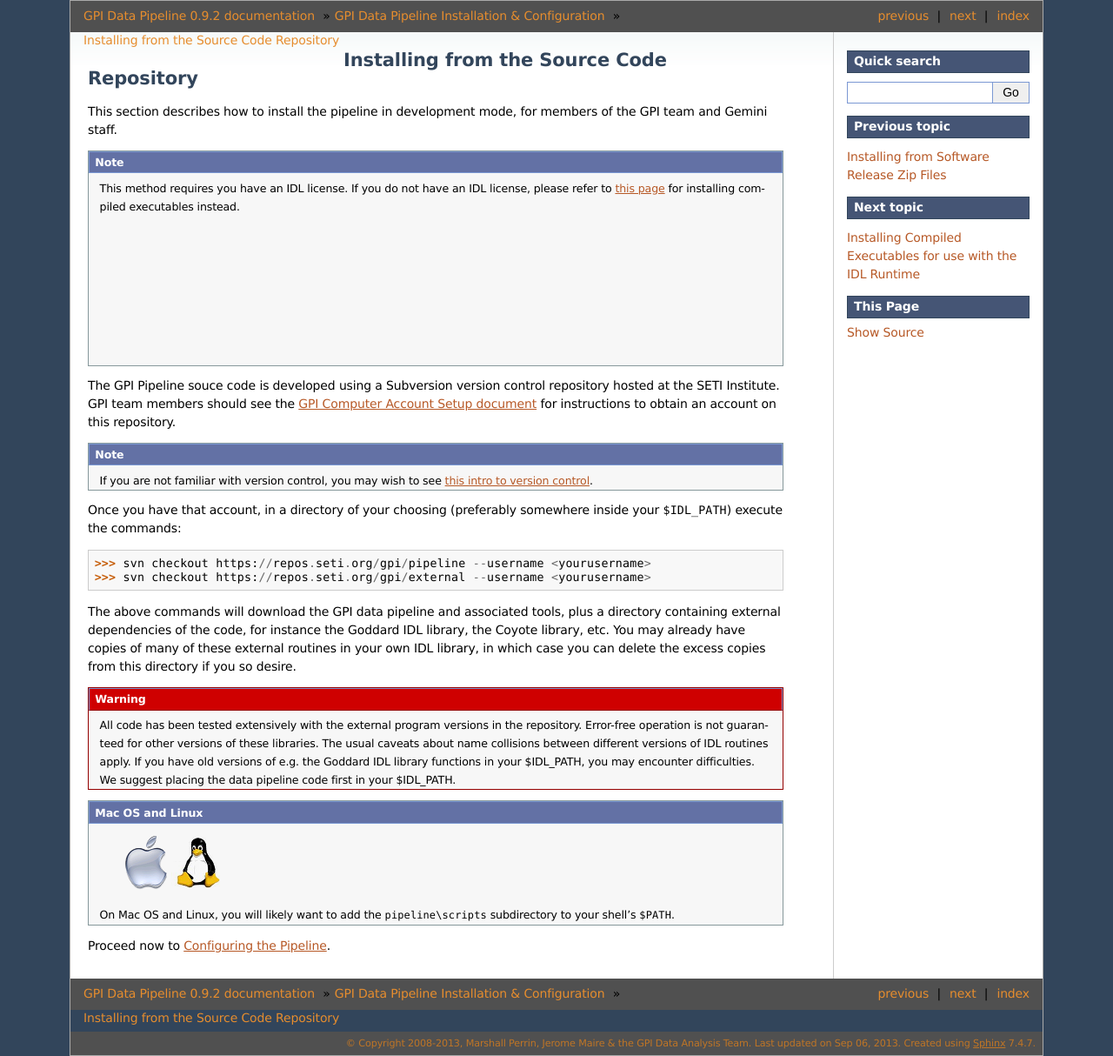
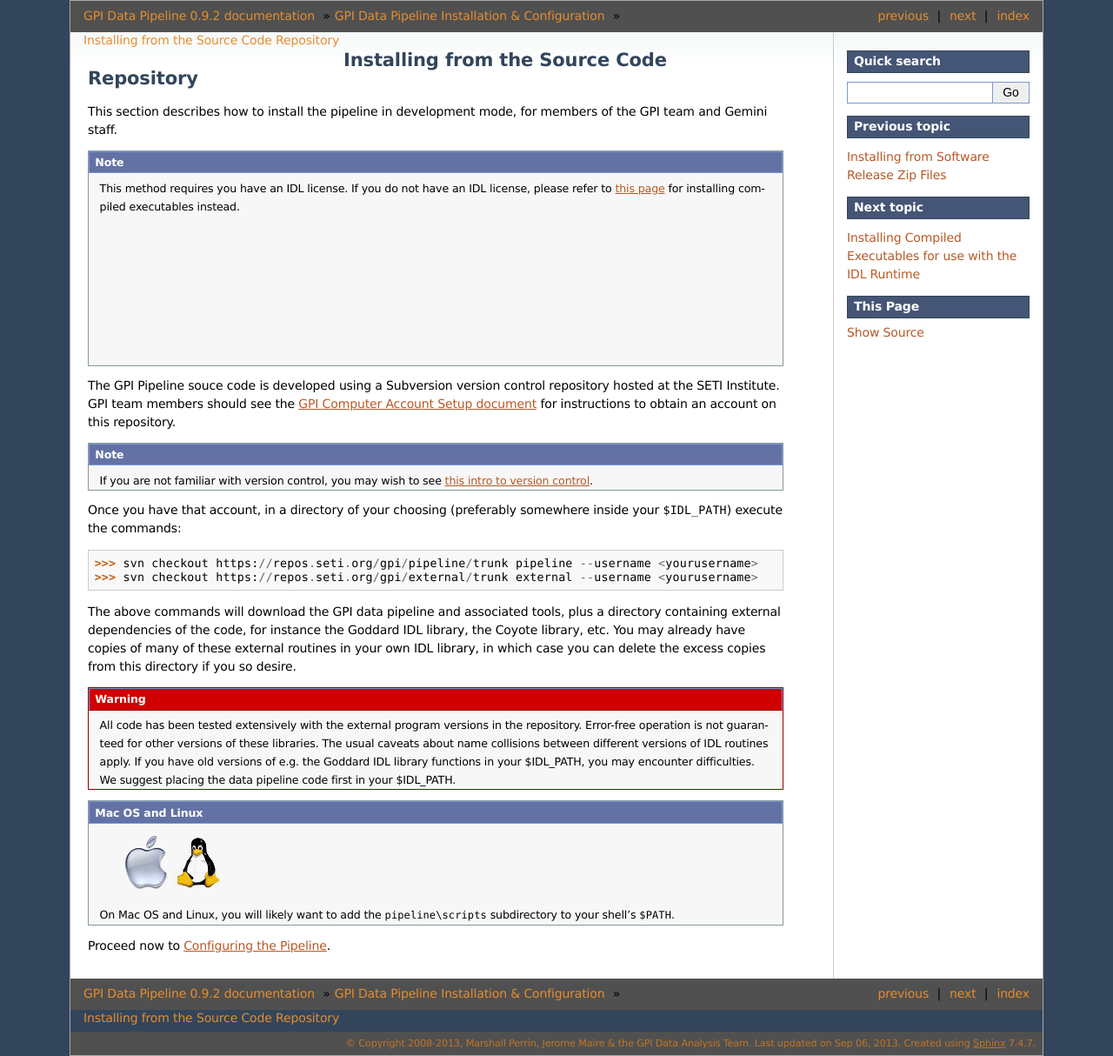
Before and after one commit to geminiplanetimager/gpi_pipeline, a Sphinx documentation site: the page built from documentation/installation/install_from_repos.rst, in a window 1280 px wide. Shown: the whole page at 87% size. Built offline with Sphinx 7.4.7, drawn with Linux system fonts in a browser that asks for light colours; formulas are drawn with MathJax 3.

Commit message:
update documentation URLs for reorganized repository

```diff
--- a/documentation/developers/documentation.rst
+++ b/documentation/developers/documentation.rst
@@ -10,11 +10,11 @@ This web site is written using a documentation tool called `Sphinx <http://sphin
 Quickstart
 ------------
 
-Check out the documentation source code from the SVN server. It's in another
-subdirectory of the same repository that hosts the pipeline code:
+The documentation source code is available as part of the pipeline source code, in the documentation subdirectory inside the pipeline root.
 
+If you want to check only this directory out from the repository for some reason, you may do this as follows:
 
-  >>> svn checkout https://repos.seti.org/gpi/documentation
+  >>> svn checkout https://repos.seti.org/gpi/pipeline/trunk/documentation
 
 The source files are plain text files using a simple text markup
 language called `ReStructuredText (RST)
--- a/documentation/installation/install_from_repos.rst
+++ b/documentation/installation/install_from_repos.rst
@@ -25,8 +25,8 @@ repository.
 Once you have that account, in a directory of your choosing (preferably
 somewhere inside your ``$IDL_PATH``) execute the commands:
 
-  >>> svn checkout https://repos.seti.org/gpi/pipeline --username <yourusername>
-  >>> svn checkout https://repos.seti.org/gpi/external --username <yourusername>
+  >>> svn checkout https://repos.seti.org/gpi/pipeline/trunk pipeline --username <yourusername>
+  >>> svn checkout https://repos.seti.org/gpi/external/trunk external --username <yourusername>
 
 
 The above commands will download the GPI data pipeline and associated tools, plus a
```
